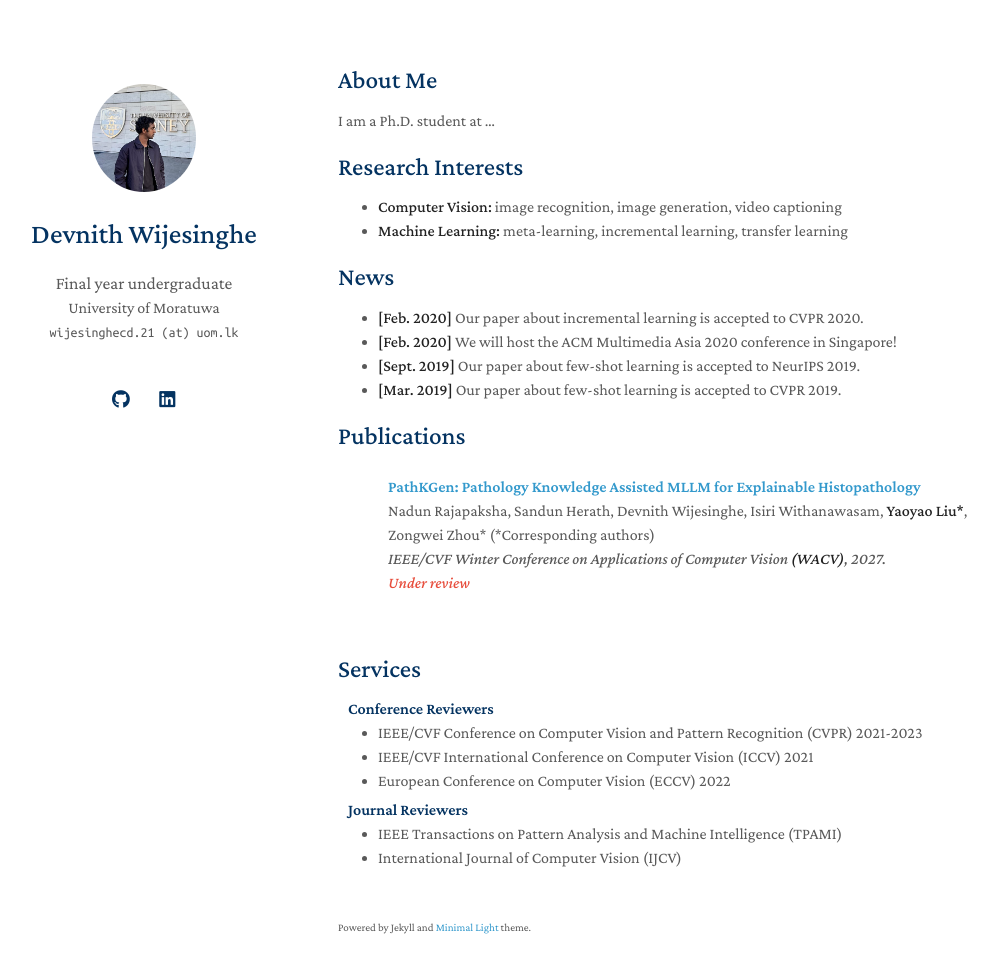
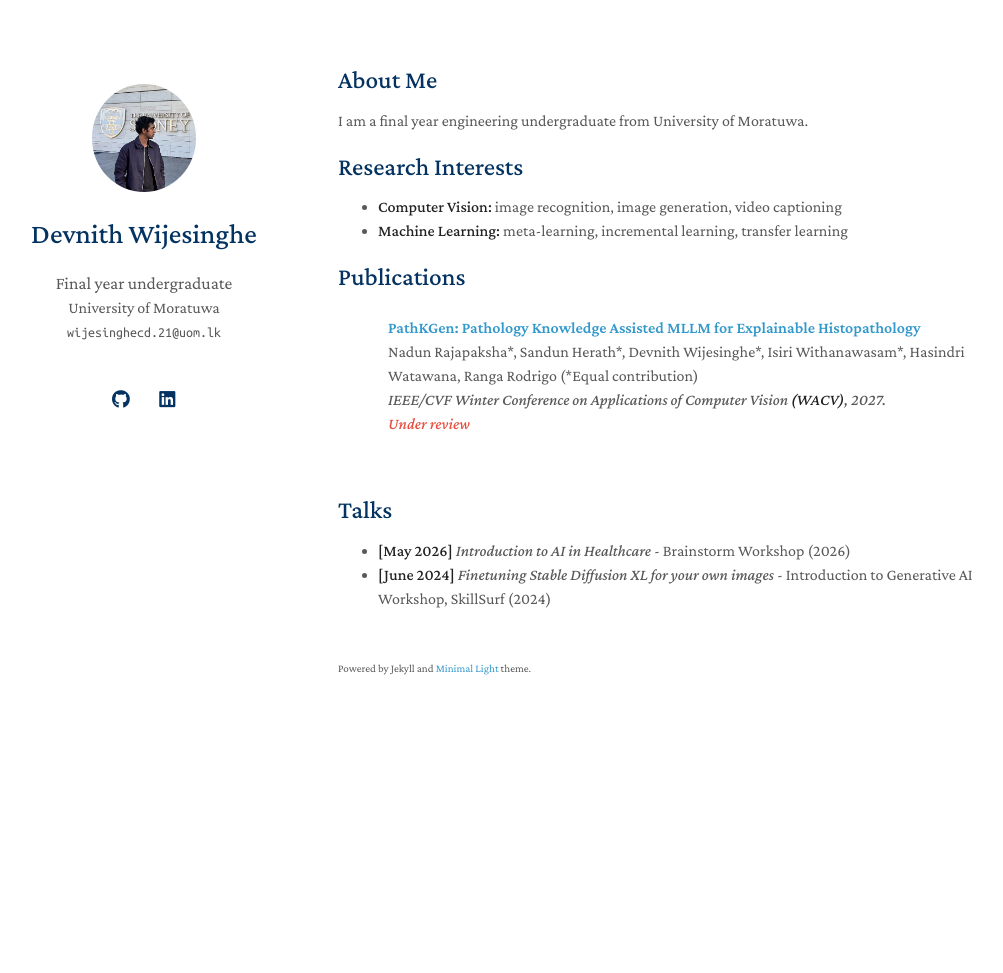
Before and after one commit to devnithw/devnithw.github.io, a Jekyll site: the page built from index.md, in a window 1280 px wide and 1008 px high. Shown: the top 973 px of the window, without its empty margins (132-1135 px from the left). Built offline with Jekyll 4.4.1, drawn with Linux system fonts in a browser that asks for light colours; a style sheet for code colours, icons or effects is not loaded; our own code applies the rules of GitHub Pages for plain Markdown files.

Commit message:
Updated more details

```diff
--- a/_config.yml
+++ b/_config.yml
@@ -2,7 +2,7 @@
 title: Devnith Wijesinghe
 position: Final year undergraduate
 affiliation: University of Moratuwa
-email: wijesinghecd.21 (at) uom.lk
+email: wijesinghecd.21@uom.lk
 
 # Search Engine Optimization (SEO)
 # The following information is used to improve the website traffic from search engines, e.g., Google.
--- a/_data/publications.yml
+++ b/_data/publications.yml
@@ -1,7 +1,7 @@
 main:
 
   - title: "PathKGen: Pathology Knowledge Assisted MLLM for Explainable Histopathology"
-    authors: Nadun Rajapaksha, Sandun Herath, Devnith Wijesinghe, Isiri Withanawasam, <strong>Yaoyao Liu*</strong>, Zongwei Zhou* (*Corresponding authors)
+    authors: Nadun Rajapaksha*, Sandun Herath*, Devnith Wijesinghe*, Isiri Withanawasam*, Hasindri Watawana, Ranga Rodrigo (*Equal contribution)
     conference_short: WAVCV
     conference: IEEE/CVF Winter Conference on Applications of Computer Vision <strong>(WACV)</strong>, 2027.
     # pdf: https://arxiv.org/pdf/2306.00988.pdf
--- a/index.md
+++ b/index.md
@@ -4,20 +4,28 @@ layout: homepage
 
 ## About Me
 
-I am a Ph.D. student at ...
+I am a final year engineering undergraduate from University of Moratuwa.
 
 ## Research Interests
 
 - **Computer Vision:** image recognition, image generation, video captioning
 - **Machine Learning:** meta-learning, incremental learning, transfer learning
 
-## News
+<!-- ## News
 
 - **[Feb. 2020]** Our paper about incremental learning is accepted to CVPR 2020.
 - **[Feb. 2020]** We will host the ACM Multimedia Asia 2020 conference in Singapore!
 - **[Sept. 2019]** Our paper about few-shot learning is accepted to NeurIPS 2019.
-- **[Mar. 2019]** Our paper about few-shot learning is accepted to CVPR 2019.
+- **[Mar. 2019]** Our paper about few-shot learning is accepted to CVPR 2019. -->
 
 {% include_relative _includes/publications.md %}
 
-{% include_relative _includes/services.md %}
+<!-- {% include_relative _includes/services.md %} -->
+
+<!-- ## Honours and Awards
+- **[March 2025]** *Outstanding Student Award* – Tokyo University of Science
+- **[March 2023]** *Dean’s Award* – Top 5 GPA in the Department, Tokyo University of Science -->
+
+## Talks
+- **[May 2026]** *Introduction to AI in Healthcare* - Brainstorm Workshop (2026)
+- **[June 2024]** *Finetuning Stable Diffusion XL for your own images* - Introduction to Generative AI Workshop, SkillSurf (2024)
```
